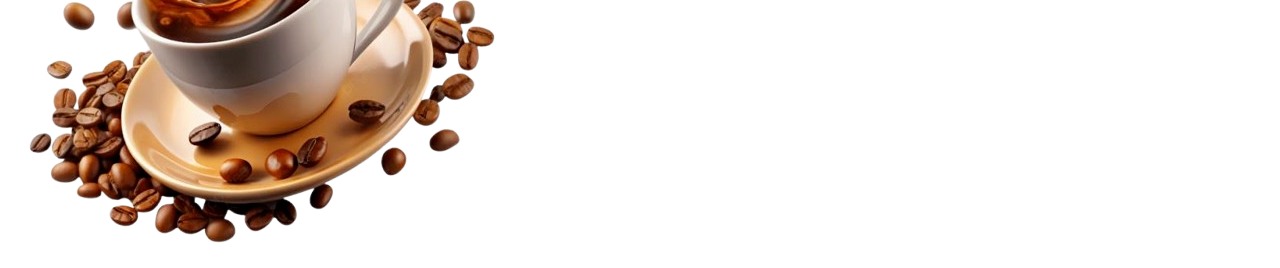
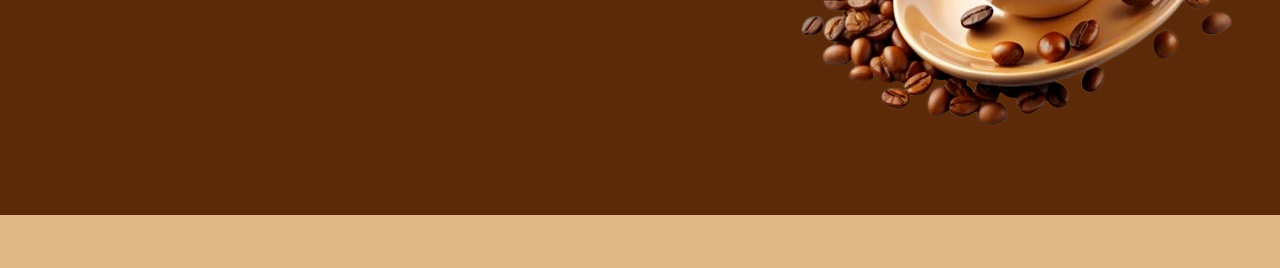
Before and after one commit to Daniella-fejiro/Coffee-website-, a plain HTML site: page index.html in a window 1280 px wide. Shown: the part 417-685 px from the top of the page. Drawn offline with Linux system fonts and the light colour scheme; files whose address does not match are found by name.

Commit message:
Change stylesheet link from coffee.css to style.css
Updated the stylesheet link from 'coffee.css' to 'style.css'.

```diff
--- a/index.html
+++ b/index.html
@@ -4,7 +4,7 @@
     <meta charset="UTF-8">
     <meta name="viewport" content="width=device-width, initial-scale=1.0">
     <title>Document</title>
-    <link rel="stylesheet" href="coffee.css">
+    <link rel="stylesheet" href="style.css">
     <link rel="stylesheet" href="https://cdnjs.cloudflare.com/ajax/libs/font-awesome/6.5.0/css/all.min.css">
 </head>
 <body>
@@ -67,4 +67,5 @@
         </div>
     </div>
 </body>
+
 </html>
```
